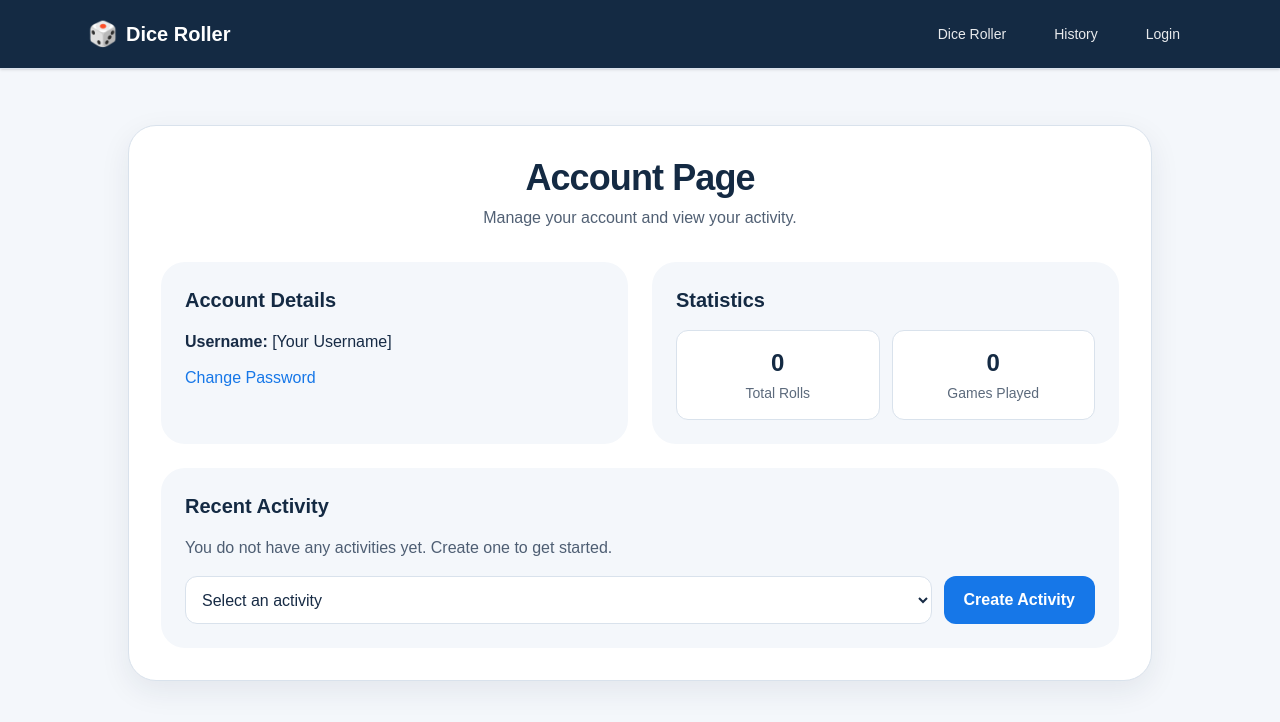
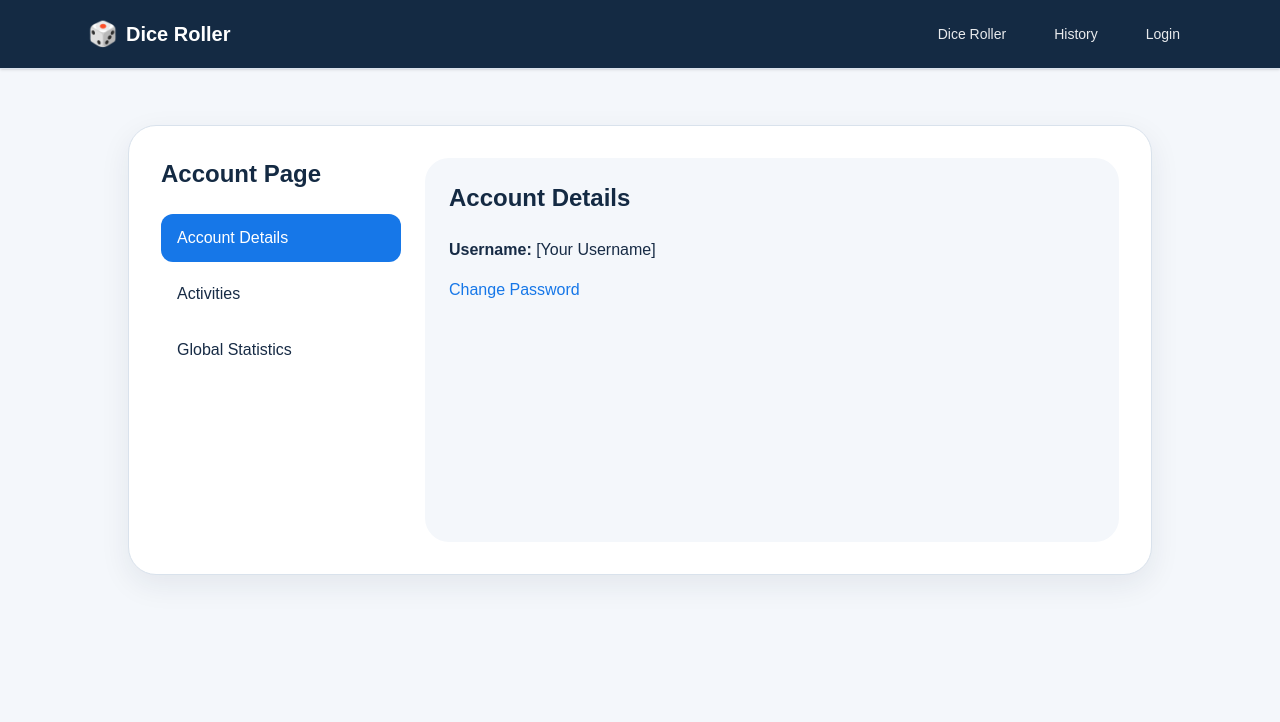
Before and after one commit to Regalus27/CSE499_SimpleDice, a Next.js app: page /account in a window 1280 px wide. Shown: the top 722 px of the page. Built offline with nearby package versions, Linux system fonts and the light colour scheme.

Commit message:
created layout for account page.

```diff
--- a/app/account/page.tsx
+++ b/app/account/page.tsx
@@ -1,161 +1,82 @@
 "use client";
 
+// import state and components for the account page
 import { useState } from "react";
+import AccountDetails from "@/app/components/account/details";
+import AccountActivities from "@/app/components/account/activities";
+import AccountStatistics from "@/app/components/account/statistics";
 
-type Activity = {
-  id: number;
-  name: string;
-  description: string;
-};
 
-const activityOptions = [
-  "Dice Game",
-  "Card Game",
-  "Multiplayer Game",
-  "Puzzle Game",
-  "Dungeons & Dragons",
-  "Role-Playing Game",
-  "Other",
-];
+type AccountSection = "account" | "activities" | "statistics";
+
+
 
 export default function AccountPage() {
-const isUserLoggedIn = true;
-const [activities, setActivities] = useState<Activity[]>([]);
-const [selectedActivity, setSelectedActivity] = useState("");
+  const [activeSection, setActiveSection] =
+    useState<AccountSection>("account");
 
-function createActivity() {
-  if (!selectedActivity) return;
-
-  const newActivity: Activity = {
-    id: Date.now(),
-    name: selectedActivity,
-    description: `Activity details for ${selectedActivity}`,
-  };
-
-  setActivities((currentActivities) => [
-    ...currentActivities,
-    newActivity,
-  ]);
-
-  setSelectedActivity("");
-}
-
+  const isUserLoggedIn = true;
 
   return (
     <div className="min-h-[calc(100vh-80px)] bg-[var(--bg)] px-4 py-8">
-      <div className="mx-auto max-w-5xl rounded-[28px] border border-[var(--border)] bg-white p-6 shadow-[0_10px_30px_rgba(20,42,67,0.08)] md:p-8">
-        <div className="mb-8 text-center">
-          <h1 className="text-4xl font-bold tracking-tight text-[var(--navy)]">
+      <div className="mx-auto flex max-w-5xl flex-col gap-6 rounded-[28px] border border-[var(--border)] bg-white p-6 shadow-[0_10px_30px_rgba(20,42,67,0.08)] md:flex-row md:p-8">
+        <aside className="md:w-60">
+          <h1 className="mb-6 text-2xl font-bold text-[var(--navy)]">
             Account Page
           </h1>
-          <p className="mt-2 text-base text-[var(--text)]/75">
-            Manage your account and view your activity.
-          </p>
-        </div>
 
-        <div className="grid gap-6 md:grid-cols-2">
-          <section className="rounded-[24px] bg-[var(--bg)] p-6">
-            <h2 className="text-xl font-bold text-[var(--navy)]">
+          <nav className="flex gap-2 overflow-x-auto md:flex-col">
+            <button
+              type="button"
+              onClick={() => setActiveSection("account")}
+              className={`rounded-xl px-4 py-3 text-left font-medium ${
+                activeSection === "account"
+                  ? "bg-[var(--primary)] text-white"
+                  : "text-[var(--text)] hover:bg-[var(--bg)]"
+              }`}
+            >
               Account Details
-            </h2>
+            </button>
 
-            <div className="mt-4 space-y-3 text-[var(--text)]">
-              <p>
-                <span className="font-semibold">Username:</span>{" "}
-                [Your Username]
-              </p>
+            <button
+              type="button"
+              onClick={() => setActiveSection("activities")}
+              className={`rounded-xl px-4 py-3 text-left font-medium ${
+                activeSection === "activities"
+                  ? "bg-[var(--primary)] text-white"
+                  : "text-[var(--text)] hover:bg-[var(--bg)]"
+              }`}
+            >
+              Activities
+            </button>
 
-              <button
-                type="button"
-                className="font-medium text-[var(--primary)] hover:underline"
-              >
-                Change Password
-              </button>
-            </div>
-          </section>
+            <button
+              type="button"
+              onClick={() => setActiveSection("statistics")}
+              className={`rounded-xl px-4 py-3 text-left font-medium ${
+                activeSection === "statistics"
+                  ? "bg-[var(--primary)] text-white"
+                  : "text-[var(--text)] hover:bg-[var(--bg)]"
+              }`}
+            >
+              Global Statistics
+            </button>
+          </nav>
+        </aside>
 
-          <section className="rounded-[24px] bg-[var(--bg)] p-6">
-            <h2 className="text-xl font-bold text-[var(--navy)]">
-              Statistics
-            </h2>
+        <main className="min-h-96 flex-1 rounded-[24px] bg-[var(--bg)] p-6">
+          {activeSection === "account" &&
+          <AccountDetails />
+          }
 
-            <div className="mt-4 grid grid-cols-2 gap-3">
-              <div className="rounded-xl border border-[var(--border)] bg-white p-4 text-center">
-                <p className="text-2xl font-bold text-[var(--navy)]">0</p>
-                <p className="mt-1 text-sm text-[var(--text)]/70">
-                  Total Rolls
-                </p>
-              </div>
+          {activeSection === "activities" && (
+            <AccountActivities isUserLoggedIn={isUserLoggedIn} />
+          )}
 
-              <div className="rounded-xl border border-[var(--border)] bg-white p-4 text-center">
-                <p className="text-2xl font-bold text-[var(--navy)]">0</p>
-                <p className="mt-1 text-sm text-[var(--text)]/70">
-                  Games Played
-                </p>
-              </div>
-            </div>
-          </section>
-        </div>
-
-        <section className="mt-6 rounded-[24px] bg-[var(--bg)] p-6">
-          <h2 className="text-xl font-bold text-[var(--navy)]">
-            Recent Activity
-          </h2>
-
-          {!isUserLoggedIn ? (
-            <p className="mt-4 text-[var(--text)]/75">
-              Please log in to view your activities.
-            </p>
-          ) : activities.length === 0 ? (
-            <div className="mt-4">
-              <p className="text-[var(--text)]/75">
-                You do not have any activities yet. Create one to get started.
-              </p>
-
-              <div className="mt-4 flex flex-col gap-3 sm:flex-row">
-                <select
-                  value={selectedActivity}
-                  onChange={(event) => setSelectedActivity(event.target.value)}
-                  className="flex-1 rounded-xl border border-[var(--border)] bg-white px-3 py-3 text-[var(--text)] outline-none focus:border-[var(--primary)]"
-                >
-                  <option value="" disabled>
-                    Select an activity
-                  </option>
-
-                  {activityOptions.map((activity) => (
-                    <option key={activity} value={activity}>
-                      {activity}
-                    </option>
-                  ))}
-                </select>
-
-                <button
-                  type="button"
-                  onClick={createActivity}
-                  className="rounded-xl bg-[var(--primary)] px-5 py-3 font-semibold text-white transition hover:bg-[#1268d6]"
-                >
-                  Create Activity
-                </button>
-              </div>
-            </div>
-          ) : (
-            <div className="mt-4 grid gap-3">
-              {activities.map((activity) => (
-                <article
-                  key={activity.id}
-                  className="rounded-xl border border-[var(--border)] bg-white p-4"
-                >
-                  <h3 className="font-semibold text-[var(--navy)]">
-                    {activity.name}
-                  </h3>
-                  <p className="mt-1 text-sm text-[var(--text)]/75">
-                    {activity.description}
-                  </p>
-                </article>
-              ))}
-            </div>
+          {activeSection === "statistics" && (
+            <AccountStatistics />
           )}
-        </section>
+        </main>
       </div>
     </div>
   );
--- /dev/null
+++ b/app/components/account/activities.tsx
@@ -0,0 +1,105 @@
+"use client";
+
+import { useState } from "react";
+
+type Activity = {
+  id: number;
+  name: string;
+  description: string;
+};
+
+type AccountActivitiesProps = {
+  isUserLoggedIn: boolean;
+};
+
+const activityOptions = [
+  "Dice Game",
+  "Card Game",
+  "Multiplayer Game",
+  "Puzzle Game",
+  "Dungeons & Dragons",
+  "Role-Playing Game",
+  "Other",
+];
+
+export default function AccountActivities({
+  isUserLoggedIn,
+}: AccountActivitiesProps) {
+  const [activities, setActivities] = useState<Activity[]>([]);
+  const [selectedActivity, setSelectedActivity] = useState("");
+
+  function createActivity() {
+    if (!selectedActivity) return;
+
+    setActivities((currentActivities) => [
+      ...currentActivities,
+      {
+        id: Date.now(),
+        name: selectedActivity,
+        description: `Activity details for ${selectedActivity}`,
+      },
+    ]);
+
+    setSelectedActivity("");
+  }
+
+  return (
+    <section>
+      <h2 className="text-2xl font-bold text-[var(--navy)]">Activities</h2>
+
+      {!isUserLoggedIn ? (
+        <p className="mt-6 text-[var(--text)]/75">
+          Please log in to view your activities.
+        </p>
+      ) : activities.length === 0 ? (
+        <div className="mt-6">
+          <p className="text-[var(--text)]/75">
+            You do not have any activities yet.
+          </p>
+
+          <div className="mt-4 flex flex-col gap-3 sm:flex-row">
+            <select
+              value={selectedActivity}
+              onChange={(event) => setSelectedActivity(event.target.value)}
+              className="flex-1 rounded-xl border border-[var(--border)] bg-white px-3 py-3 text-[var(--text)] outline-none focus:border-[var(--primary)]"
+            >
+              <option value="" disabled>
+                Select an activity
+              </option>
+
+              {activityOptions.map((activity) => (
+                <option key={activity} value={activity}>
+                  {activity}
+                </option>
+              ))}
+            </select>
+
+            <button
+              type="button"
+              onClick={createActivity}
+              className="rounded-xl bg-[var(--primary)] px-5 py-3 font-semibold text-white hover:bg-[#1268d6]"
+            >
+              Create Activity
+            </button>
+          </div>
+        </div>
+      ) : (
+        <div className="mt-6 grid gap-3">
+          {activities.map((activity) => (
+            <article
+              key={activity.id}
+              className="rounded-xl border border-[var(--border)] bg-white p-4"
+            >
+              <h3 className="font-semibold text-[var(--navy)]">
+                {activity.name}
+              </h3>
+              <p className="mt-1 text-sm text-[var(--text)]/75">
+                {activity.description}
+              </p>
+            </article>
+          ))}
+        </div>
+      )}
+    </section>
+  );
+}
--- /dev/null
+++ b/app/components/account/details.tsx
@@ -0,0 +1,21 @@
+export default function AccountDetails() {
+    return (
+        <section>
+              <h2 className="text-2xl font-bold text-[var(--navy)]">
+                Account Details
+              </h2>
+              <div className="mt-6 space-y-4 text-[var(--text)]">
+                <p>
+                  <span className="font-semibold">Username:</span>{" "}
+                  [Your Username]
+                </p>
+                <button
+                  type="button"
+                  className="font-medium text-[var(--primary)] hover:underline"
+                >
+                  Change Password
+                </button>
+              </div>
+        </section>
+    );
+}
--- /dev/null
+++ b/app/components/account/statistics.tsx
@@ -0,0 +1,24 @@
+export default function AccountStatistics() {
+    return (            <section>
+              <h2 className="text-2xl font-bold text-[var(--navy)]">
+                Global Statistics
+              </h2>
+
+              <div className="mt-6 grid gap-3 sm:grid-cols-2">
+                <div className="rounded-xl border border-[var(--border)] bg-white p-4 text-center">
+                  <p className="text-2xl font-bold text-[var(--navy)]">0</p>
+                  <p className="mt-1 text-sm text-[var(--text)]/70">
+                    Total Rolls
+                  </p>
+                </div>
+
+                <div className="rounded-xl border border-[var(--border)] bg-white p-4 text-center">
+                  <p className="text-2xl font-bold text-[var(--navy)]">0</p>
+                  <p className="mt-1 text-sm text-[var(--text)]/70">
+                    Games Played
+                  </p>
+                </div>
+              </div>
+            </section>
+    );
+}
```
